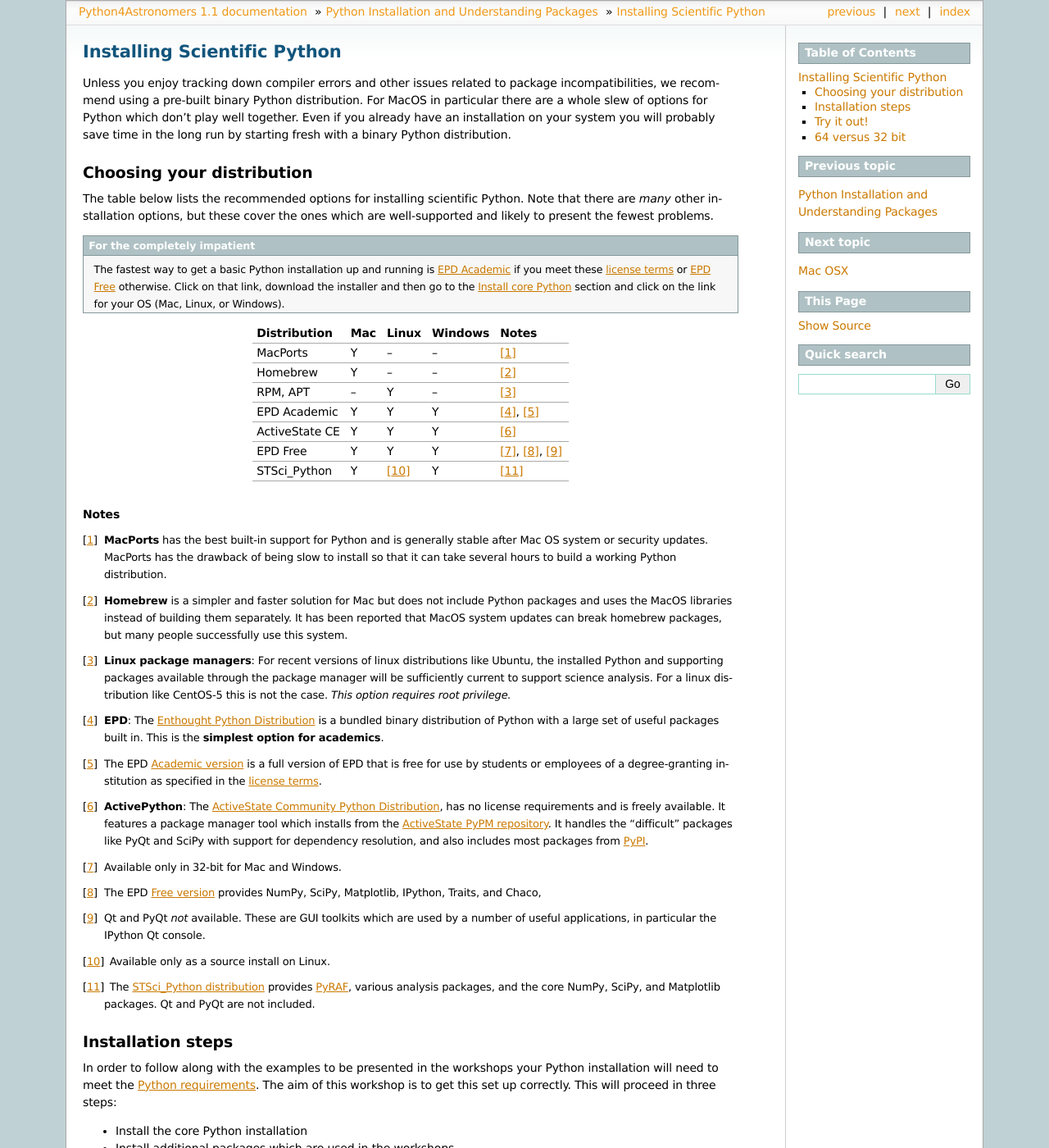
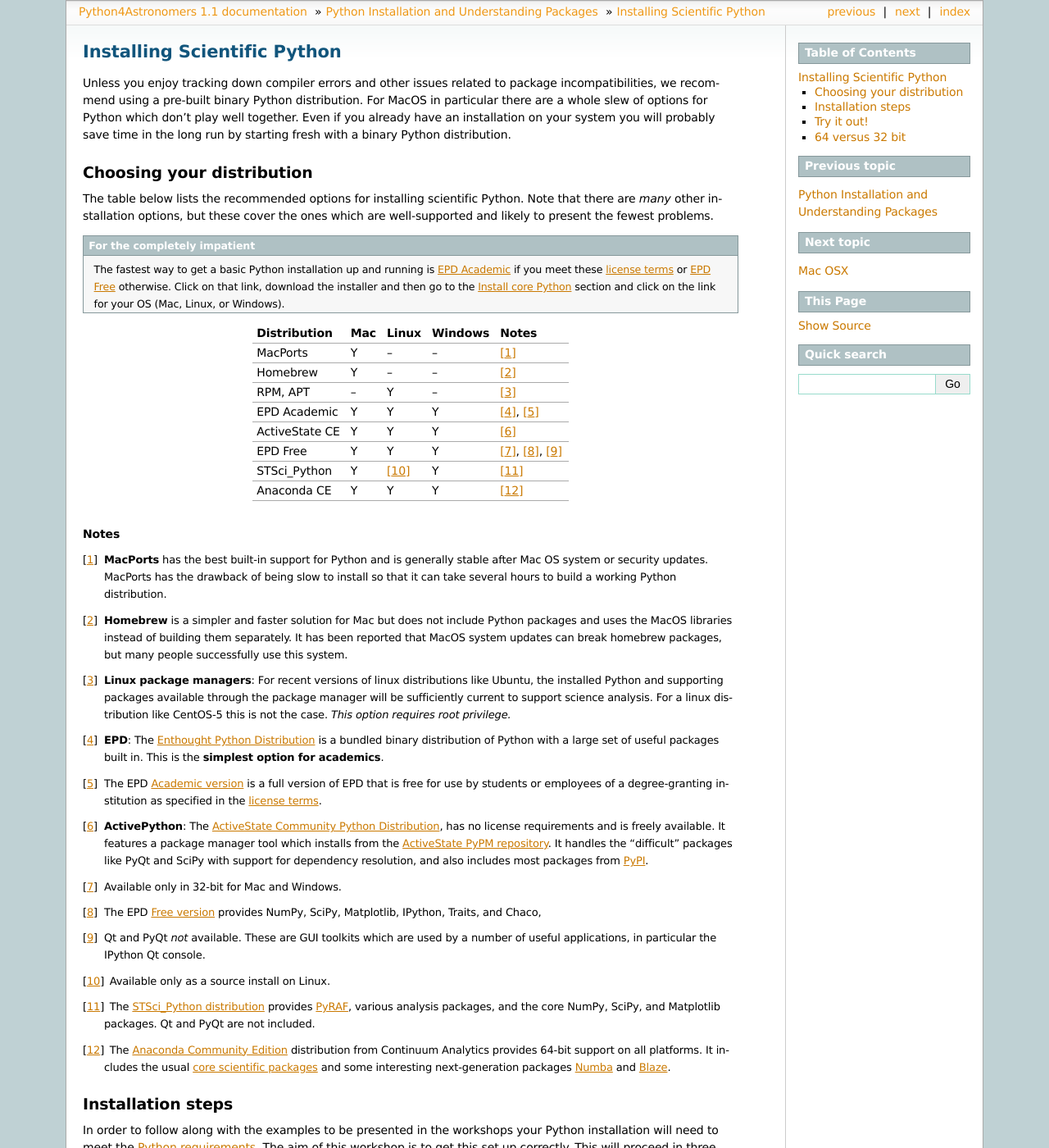
Before and after one commit to python4astronomers/python4astronomers, a Sphinx documentation site: the page built from source/installation/python_install.rst, in a window 1280 px wide and 1400 px high. Shown: the whole window at 82% size. Built offline with Sphinx 7.4.7, drawn with Linux system fonts in a browser that asks for light colours; formulas are drawn with MathJax 3.

Commit message:
Add Anaconda to the list of distributions

```diff
--- a/source/installation/python_install.rst
+++ b/source/installation/python_install.rst
@@ -41,6 +41,7 @@
 ActiveState CE            Y	    Y          Y       [6]_
 EPD Free                  Y         Y          Y       [7]_, [8]_, [9]_
 STSci_Python              Y       [10]_        Y       [11]_
+Anaconda CE               Y         Y          Y       [12]_
 ====================  ========  =========  =========  ======================
 
 .. rubric:: Notes
@@ -106,6 +107,13 @@
    provides `PyRAF <http://www.stsci.edu/institute/software_hardware/pyraf>`_,
    various analysis packages, and the core NumPy, SciPy, and Matplotlib packages.
    Qt and PyQt are not included.
+
+.. [12] The `Anaconda Community Edition <https://store.continuum.io/cshop/anaconda>`_
+   distribution from Continuum Analytics provides 64-bit support on all platforms.
+   It includes the usual `core scientific packages
+   <http://docs.continuum.io/anaconda/1.2/pkgs.html>`_ and some interesting
+   next-generation packages `Numba <http://numba.pydata.org/numba-doc/0.6/index.html>`_ and
+   `Blaze <http://continuum.io/blog/blaze>`_.
 
 .. raw:: html
 
```
